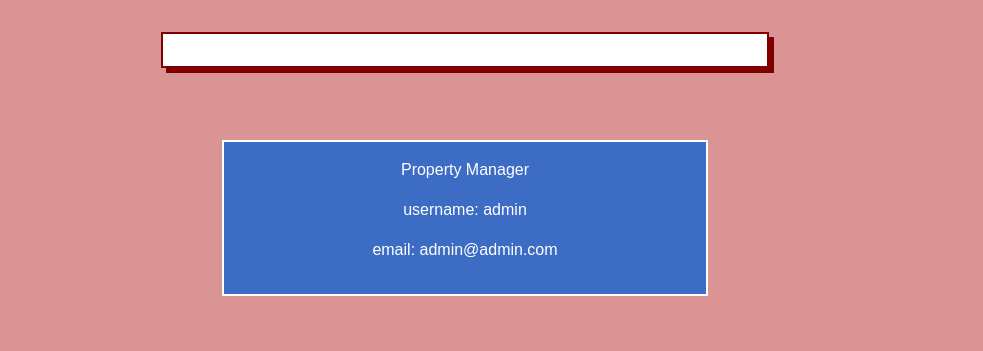
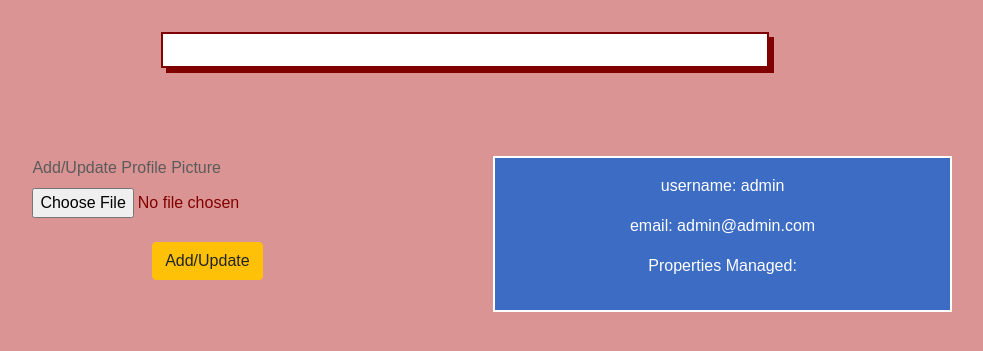
Before and after one commit to johnwyse/property-manager, a Django app: page /profile in a window 1280 px wide. Shown: the part 56-407 px from the top of the page, without its empty margins (175-1158 px from the left). Run offline with Django 4.2, Linux system fonts and the light colour scheme; a user stored in the database is signed in; data comes from the database, SQL or seed files in the repository; both versions use the stored data as it was after the commit; some libraries are stand-ins or nearby versions; some web fonts are replaced.

Commit message:
profile picture. profile page, pp in messages

```diff
--- a/property/models.py
+++ b/property/models.py
@@ -6,6 +6,7 @@ from django.utils import timezone
 class User(AbstractUser):
     tenant = models.BooleanField(default=True)
     manager = models.BooleanField(default=False)
+    profile_picture = models.ImageField(blank=True, null=True, upload_to='profile_images/')
 
 
 class Message(models.Model):
--- a/property/static/property/styles.css
+++ b/property/static/property/styles.css
@@ -260,6 +260,19 @@ h2 {
     display: block;
 }
 
+.profile_info {
+    padding: 1rem;
+    margin: auto;
+    width: 90%;
+    min-width: 300px;
+    margin-bottom: 2rem;
+    text-align: center;
+    border: white solid 2px;
+    background-color: var(--blue);
+    color: white;
+    display: block;
+}
+
 #send-message-form, .report-issue-form {
     display: none;
 }
--- a/property/templates/property/profile.html
+++ b/property/templates/property/profile.html
@@ -7,16 +7,45 @@
 
     <br><br><br>
 
-    <div class="listed-item">
+    <div class="in-line_container">
+        <div class="inline-child">
+            <div id="profile_picture">
+                {% if user.profile_picture %}
+                <img src="{{ user.profile_picture.url }}" alt="{{ user }}" width=50%>
+                <br><br>
+                {% endif %}
+            </div>
+            <div class="add_profile_picture_form">
+                <form action="{% url 'add_profile_picture' %}" method="post" enctype="multipart/form-data">
+                    {% csrf_token %}
+                    <div class="upload_form">
+                        <label for="image">Add/Update Profile Picture</label>
+                        <br>
+                        <input id="add_image" name="image" type="file">
+                        <br><br>
+                    </div>
+                    <input class="btn btn-warning" type="submit" value="Add/Update">
+                    <br><br>
+                </form>
+            </div>
+        </div>
+        <div class="inline-child">
+            <div class="profile_info">
 
-        {% if user.tenant %}
-        <p>Tenant</p>
-        {% else %}
-        <p>Property Manager</p>
-        {% endif %}
-        <p>username: {{user}}</p>
-        <p>email: {{user.email}}</p>
+                <p>username: {{user}}</p>
+                <p>email: {{user.email}}</p>
+                {% if user.tenant %}
+                    <p>Address: {{ units }}</p>
+                    <p>Property Manager: {{ units.manager.first_name }} {{units.manager.last_name }}</p>
+                {% else %}
+                    <p>Properties Managed:</p>
+                    {% for unit in units %}
+                        {{unit}}{% if unit.tenant %}({{unit.tenant}}){%else%}(currently empty){%endif%}<br>
+                    {% endfor %}
+                {% endif %}
 
+
+            </div>
+        </div>
     </div>
-
 {% endblock %}
--- a/property/urls.py
+++ b/property/urls.py
@@ -16,7 +16,8 @@ urlpatterns = [
     path("unit/<int:unit_id>", views.unit, name="unit"),
     path("unit_messages/<int:unit_id>", views.unit_messages, name="unit_messages"),
     path("unit_issues/<int:unit_id>", views.unit_issues, name="unit_issues"),
-    path("change_resolved/<int:issue_id>", views.change_resolved, name="change_resolved")
+    path("change_resolved/<int:issue_id>", views.change_resolved, name="change_resolved"),
+    path("add_profile_picture", views.add_profile_picture, name="add_profile_picture")
 
 
     # API Routes
--- a/property/views.py
+++ b/property/views.py
@@ -178,6 +178,22 @@ def send_message(request):
         return HttpResponseRedirect(reverse("index"))
 
 
+@login_required
+def add_profile_picture(request):
+    if request.method == "POST":
+        if 'image' in request.FILES:
+            profile_picture = request.FILES["image"]
+        else:
+            profile_picture = None
+        user = User.objects.get(username=request.user)
+        user.profile_picture = profile_picture
+        user.save()
+        return HttpResponseRedirect(reverse("profile"))
+    else:
+        return HttpResponseRedirect(reverse("index"))
+
+
+
 
 @login_required
 def unit(request, unit_id):
@@ -300,8 +316,19 @@ def unit_issues(request, unit_id):
 def profile(request):
     if request.method == "GET":
         user = User.objects.get(username=request.user)
+        if user.tenant:
+            try:
+                units = Unit.objects.get(tenant=user)
+            except ObjectDoesNotExist:
+                units = None
+        else:
+            try:
+                units = Unit.objects.filter(manager=user)
+            except ObjectDoesNotExist:
+                units = None
         return render(request, 'property/profile.html', {
-            "user": user
+            "user": user,
+            "units": units
         })
     else:
         return render(request, 'property/error.html')
```
Also changed, not shown: property/templates/property/unit_messages.html (+7 -1 lines), db.sqlite3, media/profile_images/spiderman.png (added), media/profile_images/wizard.jpeg (added), media/profile_images/wyse.jpg (added), property/migrations/0007_user_profile_picture_alter_issue_image_and_more.py (added), 4 other files.
